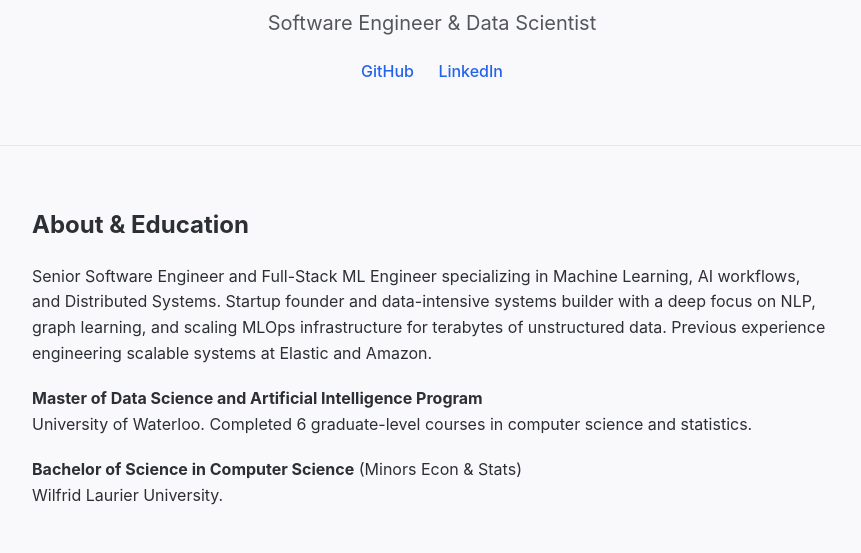
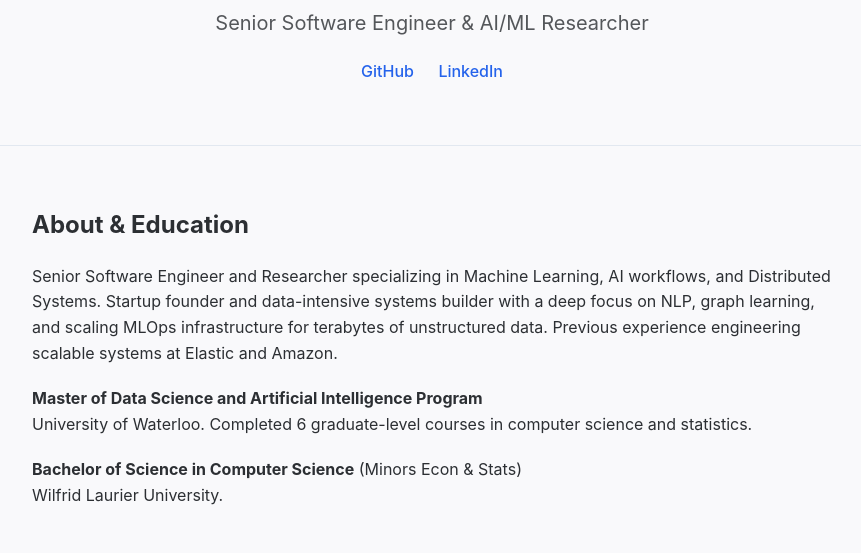
Before and after one commit to maxhniebergall/hnieb.com, a plain HTML site: page index.html in a window 1280 px wide. Shown: the part 247-800 px from the top of the page, without its empty margins (208-1069 px from the left). Drawn offline with Linux system fonts and the light colour scheme.

Commit message:
update text

```diff
--- a/index.html
+++ b/index.html
@@ -15,7 +15,7 @@
         <div class="container">
             <img src="headshot.jpeg" alt="Max Hniebergall Headshot" class="headshot">
             <h1>Max Hniebergall</h1>
-            <h2>Software Engineer & Data Scientist</h2>
+            <h2>Senior Software Engineer & AI/ML Researcher</h2>
             <div class="social-links">
                 <a href="https://github.com/maxhniebergall" target="_blank">GitHub</a>
                 <a href="https://www.linkedin.com/in/maxhniebergall" target="_blank">LinkedIn</a>
@@ -27,7 +27,7 @@
         <section id="about">
             <h2>About & Education</h2>
             <p style="margin-bottom: 20px;">
-                Senior Software Engineer and Full-Stack ML Engineer specializing in Machine Learning, AI workflows, and
+                Senior Software Engineer and Researcher specializing in Machine Learning, AI workflows, and
                 Distributed Systems. Startup founder and data-intensive systems builder with a deep focus on NLP, graph
                 learning, and scaling MLOps infrastructure for terabytes of unstructured data. Previous experience
                 engineering scalable systems at Elastic and Amazon.
```
